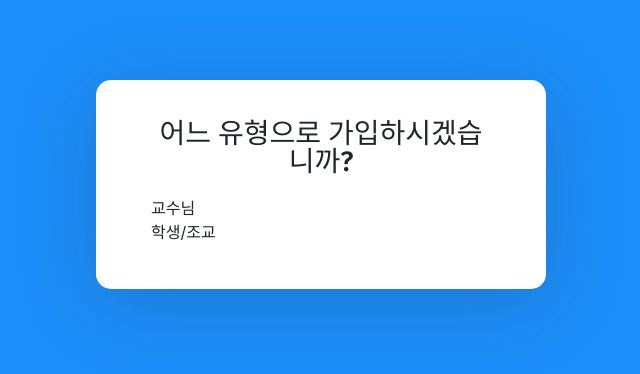
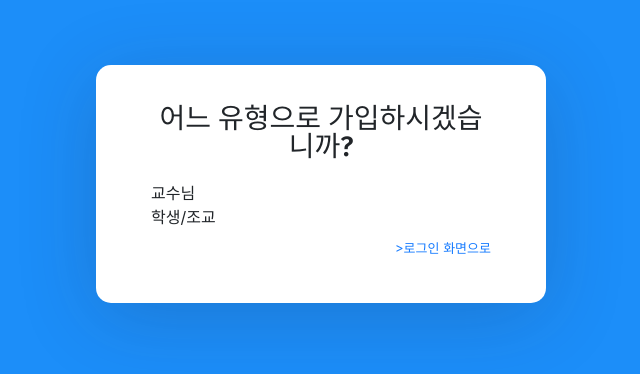
Before and after one commit to owlsogul/capstone_helper, a React (Create React App) app in the folder frontend/capstone/: page /sign-up in a window 1280 px wide. Shown: the part 216-590 px from the top of the page, without its empty margins (319-959 px from the left). Built offline with nearby package versions, Linux system fonts and the light colour scheme.

Commit message:
로그인 <-> 회원가입

```diff
--- a/frontend/capstone/src/components/signup.component.js
+++ b/frontend/capstone/src/components/signup.component.js
@@ -199,6 +199,11 @@ export class SelectType extends Component {
                         학생/조교
                     </div>
                 </div>
+                <p className="forgot-password text-right">
+                    <a href="#" onClick={(e) => {
+                        window.location = "/sign-in"
+                    }}>>로그인 화면으로</a>
+                </p>
             </div>
         )
     }
--- a/frontend/capstone/src/pages/LoginPage.js
+++ b/frontend/capstone/src/pages/LoginPage.js
@@ -75,7 +75,9 @@ export default class Login extends Component {
                             this.doLogin()
                         }}>로그인</button>
                         <p className="forgot-password text-right">
-                            <a href="#" onClick={console.log("TODO")}> 비밀번호 찾기  </a>
+                            <a href="#" onClick={(e=>{
+                                // TODO:
+                            })}> 비밀번호 찾기  </a>
                             <a href="#" onClick={(e) => {
                                 window.location="/sign-up"
                             }}>회원가입 하기</a>
```
